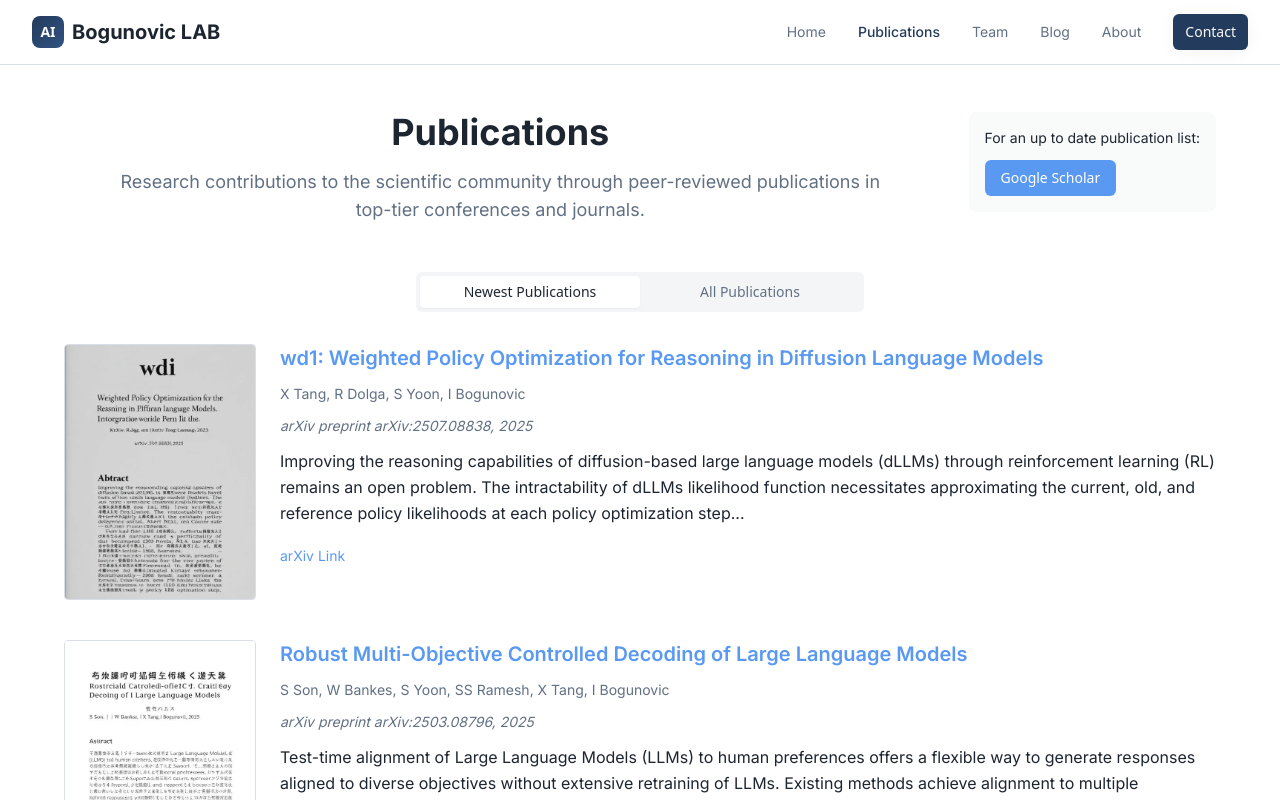
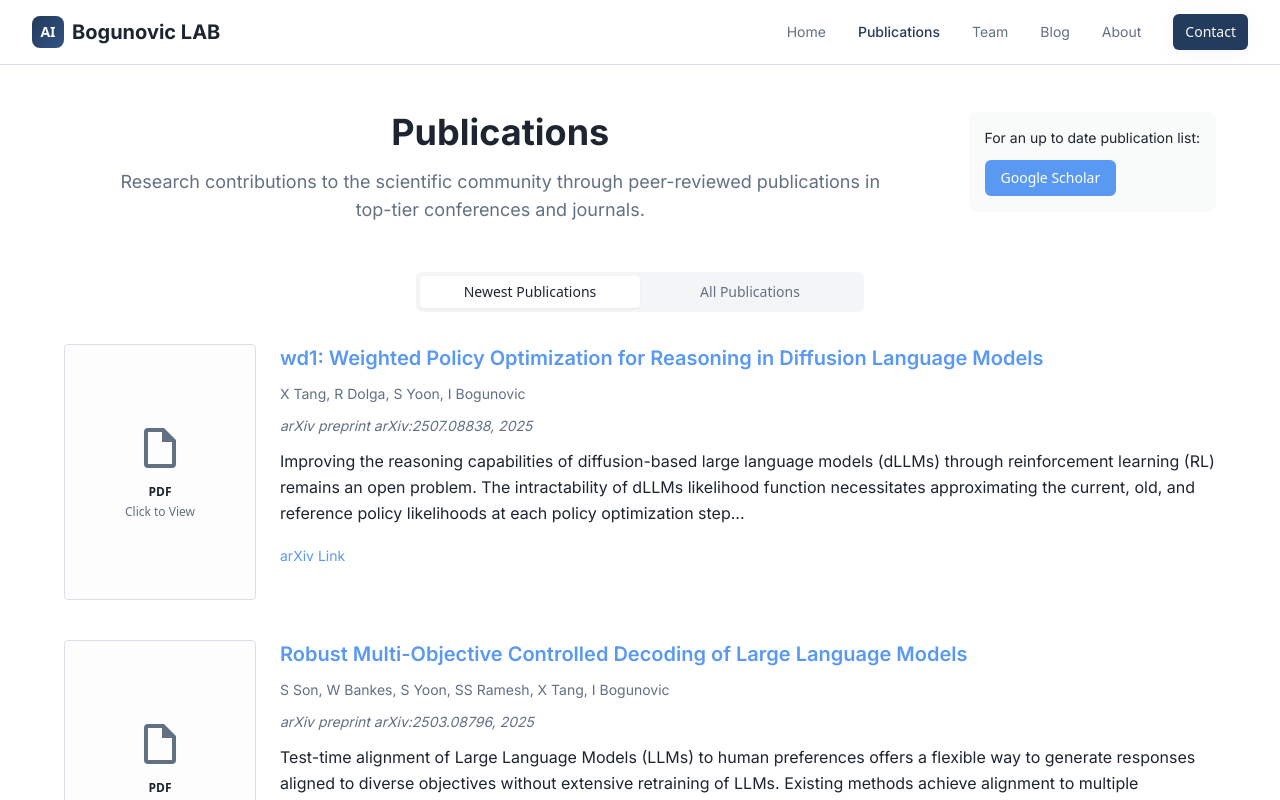
Before and after one commit to ilijabogunovic/rhine-ai, a React (Vite) app: page /publications in a window 1280 px wide. Shown: the top 800 px of the page. Built offline with nearby package versions, Linux system fonts and the light colour scheme.

Commit message:
Revert to original PDFs
Reverted changes to use generated images. The component will now attempt to load original PDFs directly.

```diff
--- a/src/components/PDFThumbnail.tsx
+++ b/src/components/PDFThumbnail.tsx
@@ -1,34 +1,22 @@
 import React, { useState, useEffect } from 'react';
 import * as pdfjsLib from 'pdfjs-dist';
-import paperThumb1 from '@/assets/paper-thumb-1.jpg';
-import paperThumb2 from '@/assets/paper-thumb-2.jpg';
-import paperThumb3 from '@/assets/paper-thumb-3.jpg';
-import paperThumb4 from '@/assets/paper-thumb-4.jpg';
-import paperThumb5 from '@/assets/paper-thumb-5.jpg';
 
-// Configure PDF.js worker
-pdfjsLib.GlobalWorkerOptions.workerSrc = `//cdnjs.cloudflare.com/ajax/libs/pdf.js/${pdfjsLib.version}/pdf.worker.min.js`;
+// Configure PDF.js worker - use a more reliable CDN
+pdfjsLib.GlobalWorkerOptions.workerSrc = 'https://unpkg.com/pdfjs-dist@4.4.168/build/pdf.worker.min.js';
 
 interface PDFThumbnailProps {
   file: string;
   className?: string;
   alt?: string;
-  paperIndex?: number;
 }
 
-const PDFThumbnail: React.FC<PDFThumbnailProps> = ({ file, className, alt, paperIndex = 0 }) => {
+const PDFThumbnail: React.FC<PDFThumbnailProps> = ({ file, className, alt }) => {
   const [thumbnailUrl, setThumbnailUrl] = useState<string | null>(null);
   const [loading, setLoading] = useState(true);
   const [error, setError] = useState(false);
 
   const handleClick = () => {
     window.open(file, '_blank');
-  };
-
-  // Get static paper image based on index
-  const getStaticPaperImage = () => {
-    const papers = [paperThumb1, paperThumb2, paperThumb3, paperThumb4, paperThumb5];
-    return papers[paperIndex] || paperThumb1;
   };
 
   useEffect(() => {
@@ -47,11 +35,19 @@ const PDFThumbnail: React.FC<PDFThumbnailProps> = ({ file, className, alt, paper
 
         console.log('Loading PDF from:', pdfUrl);
 
-        // Load the PDF document
-        const pdf = await pdfjsLib.getDocument(pdfUrl).promise;
+        // Load the PDF document with CORS disabled
+        const loadingTask = pdfjsLib.getDocument({
+          url: pdfUrl,
+          cMapUrl: 'https://unpkg.com/pdfjs-dist@4.4.168/cmaps/',
+          cMapPacked: true,
+        });
+
+        const pdf = await loadingTask.promise;
+        console.log('PDF loaded successfully, pages:', pdf.numPages);
 
         // Get the first page
         const page = await pdf.getPage(1);
+        console.log('Page 1 loaded');
 
         // Set up the canvas
         const canvas = document.createElement('canvas');
@@ -61,13 +57,15 @@ const PDFThumbnail: React.FC<PDFThumbnailProps> = ({ file, className, alt, paper
           throw new Error('Could not get canvas context');
         }
 
-        // Calculate scale to fit desired thumbnail size
-        const viewport = page.getViewport({ scale: 1 });
+        // Calculate scale to fit desired thumbnail size (400x520)
+        const viewport = page.getViewport({ scale: 1.0 });
         const scale = Math.min(400 / viewport.width, 520 / viewport.height);
         const scaledViewport = page.getViewport({ scale });
 
         canvas.width = scaledViewport.width;
         canvas.height = scaledViewport.height;
+
+        console.log('Canvas size:', canvas.width, 'x', canvas.height);
 
         // Render the page
         const renderContext = {
@@ -77,18 +75,20 @@ const PDFThumbnail: React.FC<PDFThumbnailProps> = ({ file, className, alt, paper
         };
 
         await page.render(renderContext).promise;
+        console.log('Page rendered successfully');
 
         // Convert canvas to blob URL
         canvas.toBlob((blob) => {
           if (blob) {
             const url = URL.createObjectURL(blob);
             setThumbnailUrl(url);
-            console.log('Successfully generated PDF thumbnail');
+            console.log('Thumbnail generated successfully');
           } else {
+            console.error('Failed to create blob');
             setError(true);
           }
           setLoading(false);
-        }, 'image/jpeg', 0.8);
+        }, 'image/png', 1.0);
 
       } catch (err) {
         console.error('Error generating PDF thumbnail:', err);
@@ -110,27 +110,33 @@ const PDFThumbnail: React.FC<PDFThumbnailProps> = ({ file, className, alt, paper
   if (loading) {
     return (
       <div
-        className={`${className} bg-gradient-to-br from-slate-50 to-slate-100 dark:from-slate-800 dark:to-slate-900 border border-border rounded shadow-sm flex flex-col items-center justify-center p-4`}
+        className={`${className} bg-muted/20 border border-border rounded flex flex-col items-center justify-center p-4`}
       >
-        <div className="animate-spin rounded-full h-8 w-8 border-b-2 border-accent-vibrant"></div>
+        <div className="animate-spin rounded-full h-8 w-8 border-b-2 border-primary"></div>
         <div className="text-xs text-muted-foreground mt-2">Loading PDF...</div>
       </div>
     );
   }
 
   if (error || !thumbnailUrl) {
-    // Use static paper image as fallback
     return (
       <div
-        className={`${className} cursor-pointer hover:shadow-lg transition-shadow border border-border rounded overflow-hidden bg-white`}
+        className={`${className} bg-muted/20 border border-border rounded flex flex-col items-center justify-center p-4 cursor-pointer hover:bg-muted/30 transition-colors`}
         onClick={handleClick}
       >
-        <img
-          src={getStaticPaperImage()}
-          alt={alt}
-          className="w-full h-full object-cover"
-          loading="lazy"
-        />
+        <div className="mb-3">
+          <svg
+            className="w-12 h-12 text-muted-foreground"
+            fill="currentColor"
+            viewBox="0 0 24 24"
+          >
+            <path d="M14,2H6A2,2 0 0,0 4,4V20A2,2 0 0,0 6,22H18A2,2 0 0,0 20,20V8L14,2M18,20H6V4H13V9H18V20Z" />
+          </svg>
+        </div>
+        <div className="text-center">
+          <div className="text-xs font-semibold text-foreground mb-1">PDF</div>
+          <div className="text-xs text-muted-foreground">Click to View</div>
+        </div>
       </div>
     );
   }
--- a/src/pages/Publications.tsx
+++ b/src/pages/Publications.tsx
@@ -78,7 +78,6 @@ const Publications = () => {
               file={paper.pdfFile}
               alt={`${paper.title} paper preview`}
               className="w-48 h-64"
-              paperIndex={index}
             />
           </div>
           <div className="flex-1 space-y-3">
```
